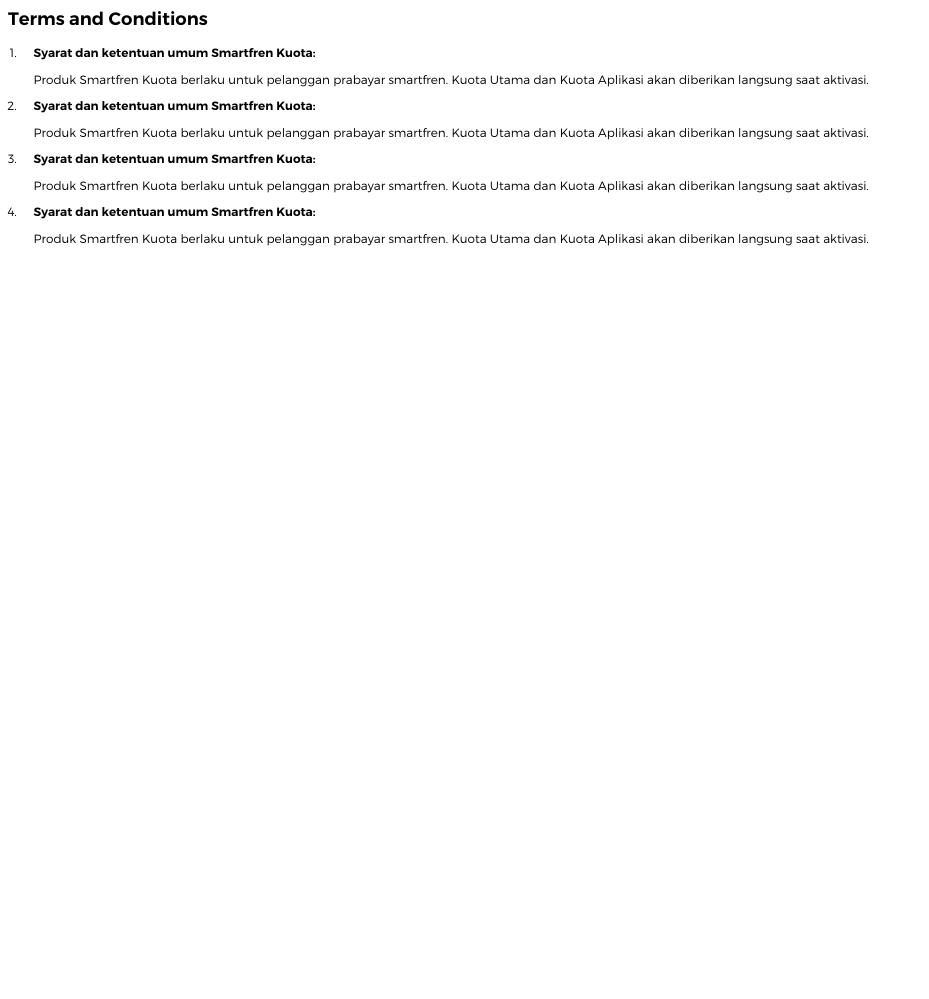
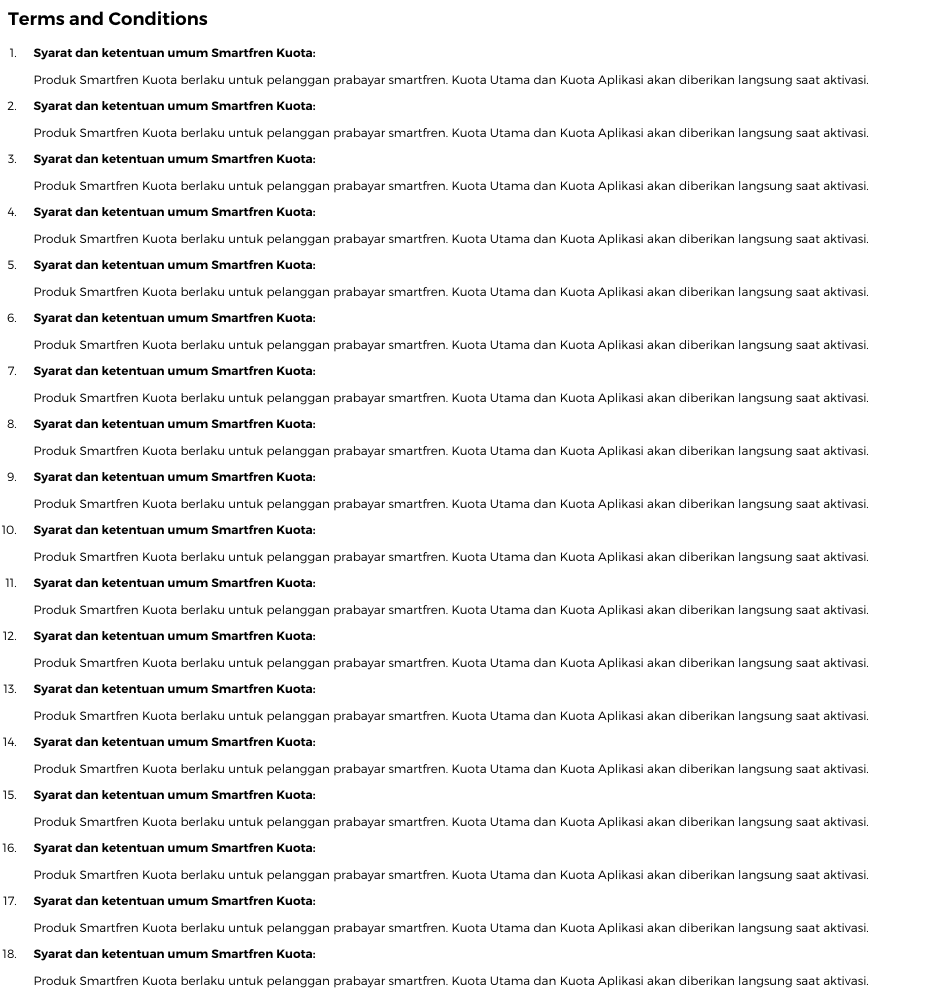
Before and after one commit to vinswilliam/tnc, a plain HTML site: page index.html in a window 1280 px wide. Shown: the whole page, without its empty margins (0-929 px from the left). Before the commit the page ends 800 px from the top, so only its background shows below. Drawn offline with Linux system fonts and the light colour scheme.

Commit message:
Update index.html

```diff
--- a/index.html
+++ b/index.html
@@ -22,5 +22,61 @@
       <strong>Syarat dan ketentuan umum Smartfren Kuota:</strong>
       <p>Produk Smartfren Kuota berlaku untuk pelanggan prabayar smartfren. Kuota Utama dan Kuota Aplikasi akan diberikan langsung saat aktivasi.</p>
     </li>
+    <li>
+      <strong>Syarat dan ketentuan umum Smartfren Kuota:</strong>
+      <p>Produk Smartfren Kuota berlaku untuk pelanggan prabayar smartfren. Kuota Utama dan Kuota Aplikasi akan diberikan langsung saat aktivasi.</p>
+    </li>
+    <li>
+      <strong>Syarat dan ketentuan umum Smartfren Kuota:</strong>
+      <p>Produk Smartfren Kuota berlaku untuk pelanggan prabayar smartfren. Kuota Utama dan Kuota Aplikasi akan diberikan langsung saat aktivasi.</p>
+    </li>
+    <li>
+      <strong>Syarat dan ketentuan umum Smartfren Kuota:</strong>
+      <p>Produk Smartfren Kuota berlaku untuk pelanggan prabayar smartfren. Kuota Utama dan Kuota Aplikasi akan diberikan langsung saat aktivasi.</p>
+    </li>
+    <li>
+      <strong>Syarat dan ketentuan umum Smartfren Kuota:</strong>
+      <p>Produk Smartfren Kuota berlaku untuk pelanggan prabayar smartfren. Kuota Utama dan Kuota Aplikasi akan diberikan langsung saat aktivasi.</p>
+    </li>
+    <li>
+      <strong>Syarat dan ketentuan umum Smartfren Kuota:</strong>
+      <p>Produk Smartfren Kuota berlaku untuk pelanggan prabayar smartfren. Kuota Utama dan Kuota Aplikasi akan diberikan langsung saat aktivasi.</p>
+    </li>
+    <li>
+      <strong>Syarat dan ketentuan umum Smartfren Kuota:</strong>
+      <p>Produk Smartfren Kuota berlaku untuk pelanggan prabayar smartfren. Kuota Utama dan Kuota Aplikasi akan diberikan langsung saat aktivasi.</p>
+    </li>
+    <li>
+      <strong>Syarat dan ketentuan umum Smartfren Kuota:</strong>
+      <p>Produk Smartfren Kuota berlaku untuk pelanggan prabayar smartfren. Kuota Utama dan Kuota Aplikasi akan diberikan langsung saat aktivasi.</p>
+    </li>
+    <li>
+      <strong>Syarat dan ketentuan umum Smartfren Kuota:</strong>
+      <p>Produk Smartfren Kuota berlaku untuk pelanggan prabayar smartfren. Kuota Utama dan Kuota Aplikasi akan diberikan langsung saat aktivasi.</p>
+    </li>
+    <li>
+      <strong>Syarat dan ketentuan umum Smartfren Kuota:</strong>
+      <p>Produk Smartfren Kuota berlaku untuk pelanggan prabayar smartfren. Kuota Utama dan Kuota Aplikasi akan diberikan langsung saat aktivasi.</p>
+    </li>
+    <li>
+      <strong>Syarat dan ketentuan umum Smartfren Kuota:</strong>
+      <p>Produk Smartfren Kuota berlaku untuk pelanggan prabayar smartfren. Kuota Utama dan Kuota Aplikasi akan diberikan langsung saat aktivasi.</p>
+    </li>
+    <li>
+      <strong>Syarat dan ketentuan umum Smartfren Kuota:</strong>
+      <p>Produk Smartfren Kuota berlaku untuk pelanggan prabayar smartfren. Kuota Utama dan Kuota Aplikasi akan diberikan langsung saat aktivasi.</p>
+    </li>
+    <li>
+      <strong>Syarat dan ketentuan umum Smartfren Kuota:</strong>
+      <p>Produk Smartfren Kuota berlaku untuk pelanggan prabayar smartfren. Kuota Utama dan Kuota Aplikasi akan diberikan langsung saat aktivasi.</p>
+    </li>
+    <li>
+      <strong>Syarat dan ketentuan umum Smartfren Kuota:</strong>
+      <p>Produk Smartfren Kuota berlaku untuk pelanggan prabayar smartfren. Kuota Utama dan Kuota Aplikasi akan diberikan langsung saat aktivasi.</p>
+    </li>
+    <li>
+      <strong>Syarat dan ketentuan umum Smartfren Kuota:</strong>
+      <p>Produk Smartfren Kuota berlaku untuk pelanggan prabayar smartfren. Kuota Utama dan Kuota Aplikasi akan diberikan langsung saat aktivasi.</p>
+    </li>
   </ol>
 </html>
```
